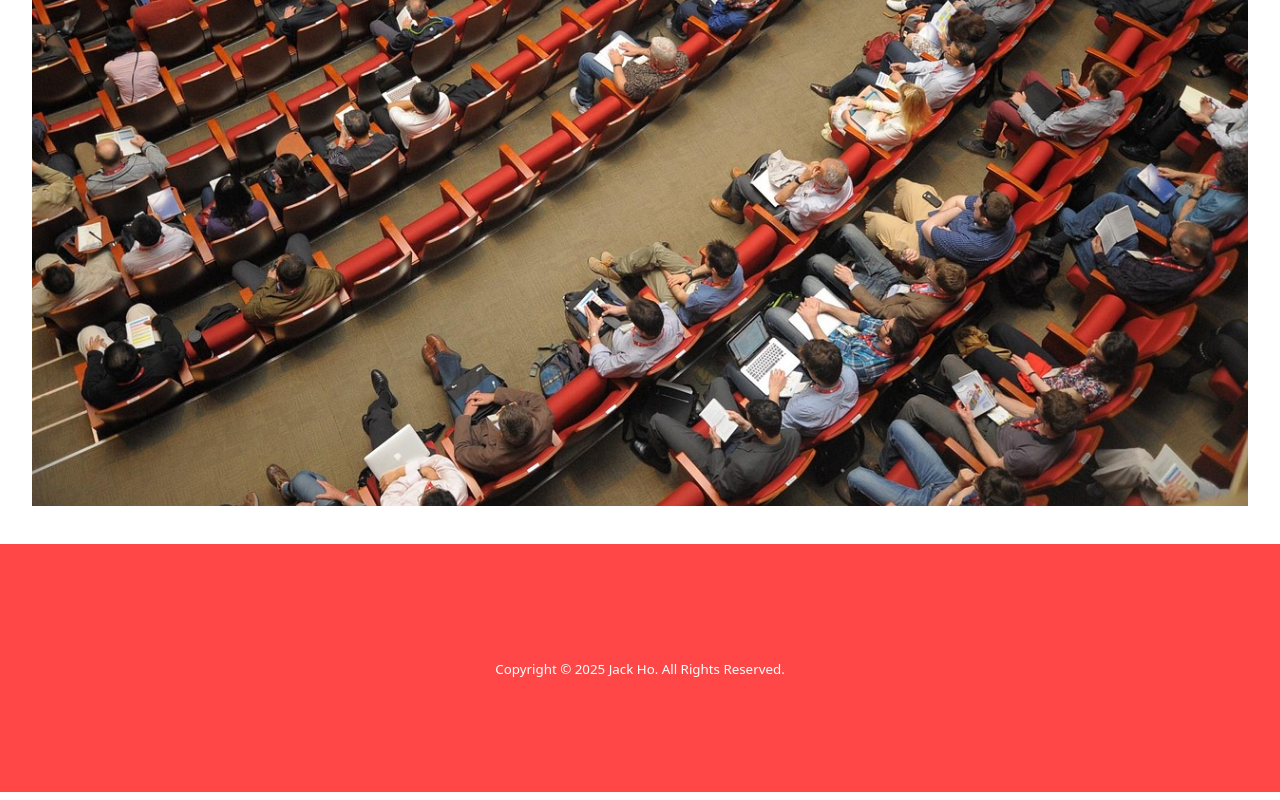
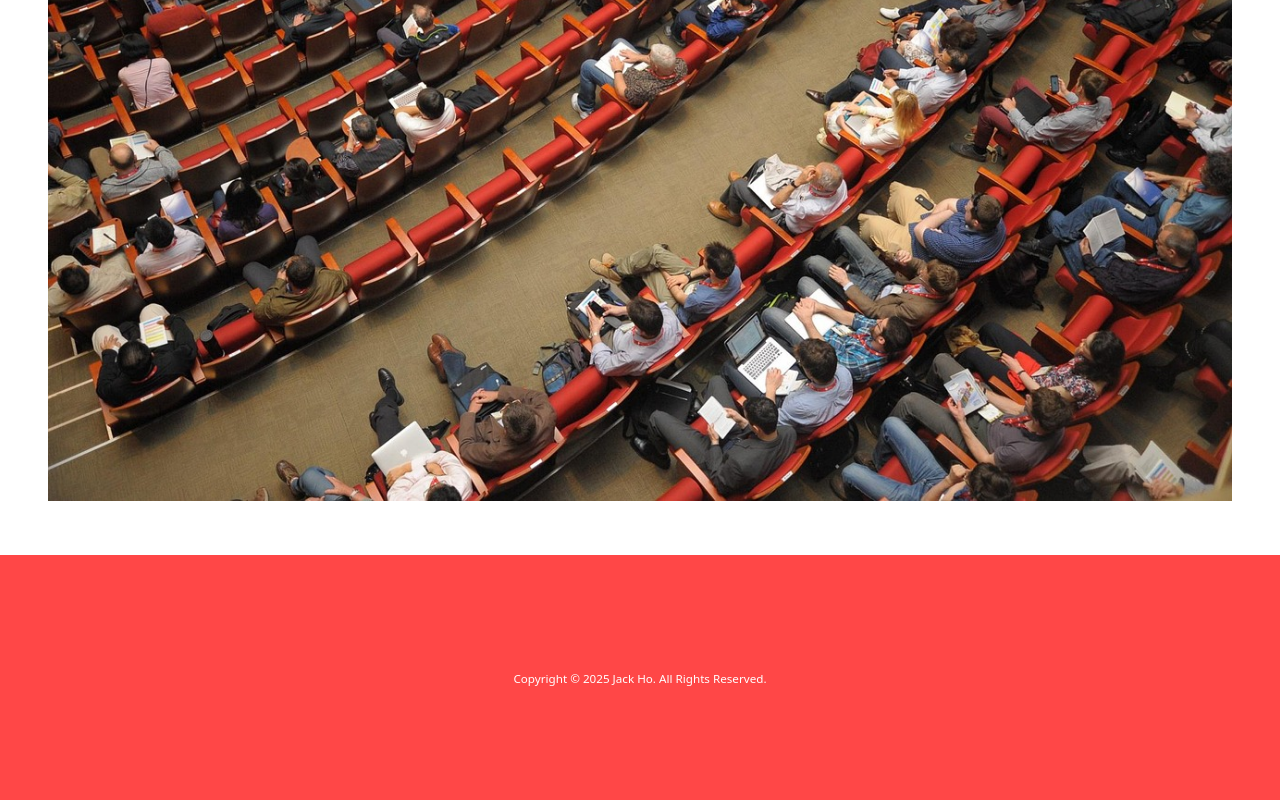
Before and after one commit to jack-214/nc-news, a React app in the folder nc-news/: page / in a window 1280 px wide. Shown: the part 441-1241 px from the top of the page. Built offline with nearby package versions, Linux system fonts and the light colour scheme; the HTML template or start-up script is replaced by a standard one.

Commit message:
Adjusting font sizes for mobile screen size

```diff
--- a/nc-news/src/index.css
+++ b/nc-news/src/index.css
@@ -14,8 +14,9 @@
 }
 
 .header-mainrouter {
-  padding: 2rem;
-  min-height: 30rem;
+  padding: 1.5rem;
+  min-height: 20rem;
+  font-size: 13px;
 }
 
 a {
@@ -351,7 +352,7 @@ button:focus-visible {
 
 .comment-list-item {
   border-bottom: 1px solid #d2d2d2;
-  font-size: 14px;
+  font-size: 11px;
   display: flex;
   flex-direction: row;
   justify-content: space-between;
@@ -396,9 +397,16 @@ footer {
   color: white;
   position: relative;
   bottom: 0;
+  font-size: 11px;
 }
 
 @media (min-width: 640px) {
+  .header-mainrouter {
+    padding: 3rem;
+    min-height: 20rem;
+    font-size: 16px;
+  }
+
   h1 {
     font-size: 2.25rem;
     font-weight: bold;
@@ -450,10 +458,18 @@ footer {
     width: 100%;
   }
 
+  .comment-list-item {
+    font-size: 14px;
+  }
+
   /*topics page*/
   .topics-page {
     display: grid;
     grid-template-columns: auto auto auto;
+  }
+
+  footer {
+    font-size: 14px;
   }
 }
 
```
